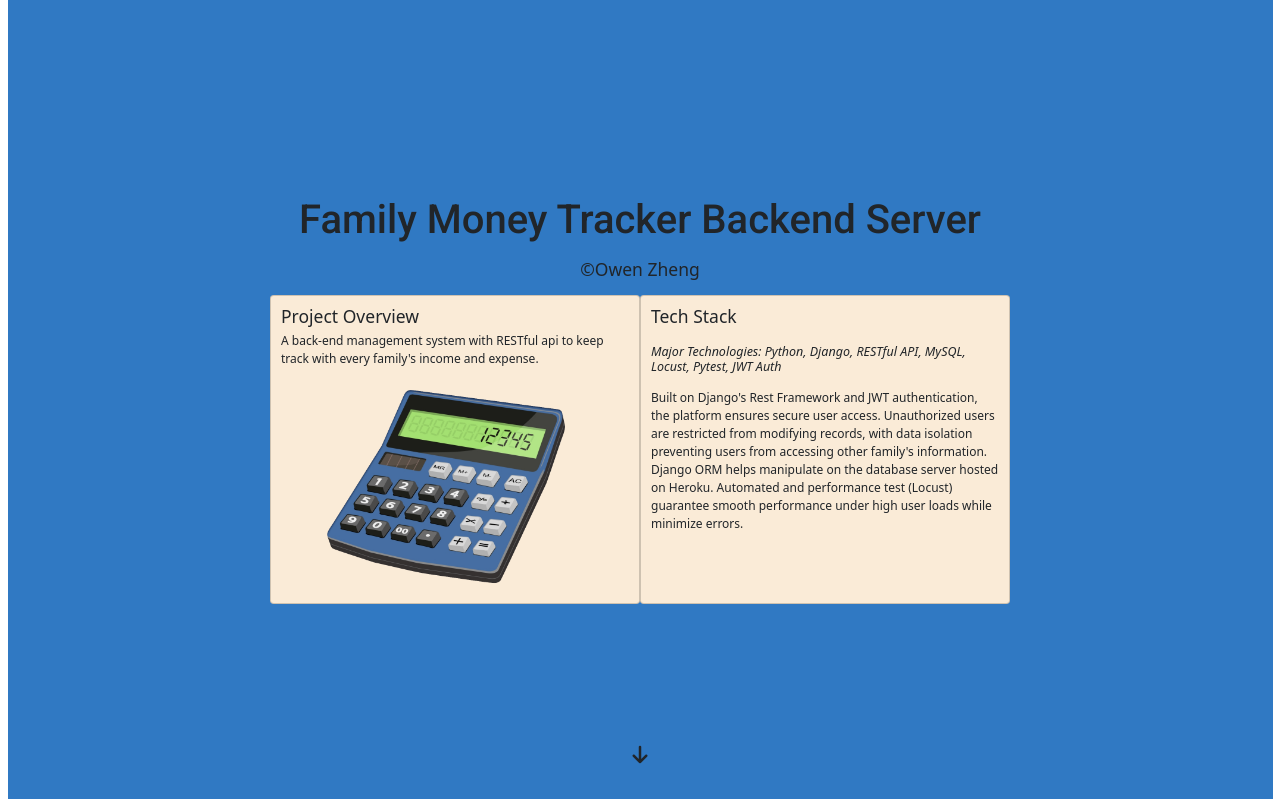
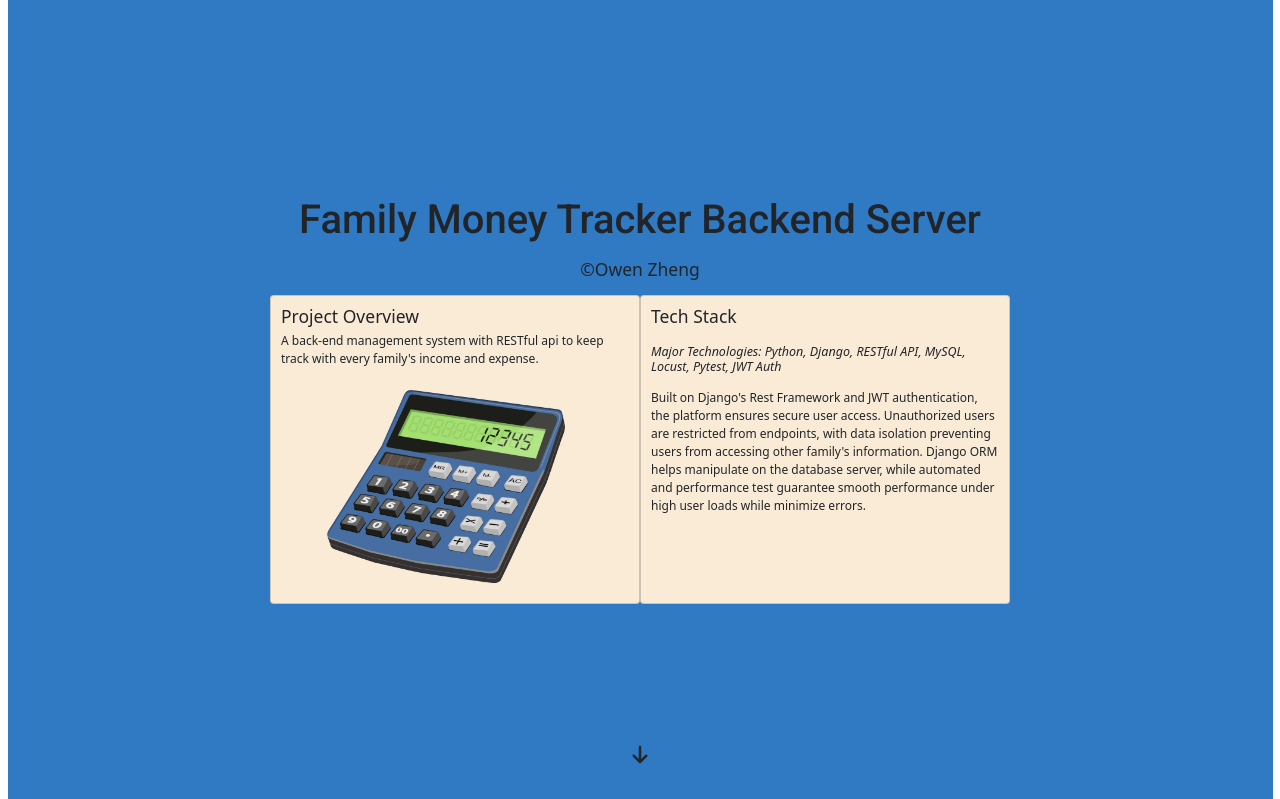
Before and after one commit to Owen200402/FamilyMoneyTracker, a Django app: page / in a window 1280 px wide. Shown: the top 799 px of the page. Run offline with Django 4.2, Linux system fonts and the light colour scheme; some libraries are stand-ins or nearby versions; some web fonts are replaced.

Commit message:
Change description

```diff
--- a/core/templates/core/index.html
+++ b/core/templates/core/index.html
@@ -74,12 +74,12 @@
                     <p>
                       Built on Django's Rest Framework and JWT authentication,
                       the platform ensures secure user access. Unauthorized
-                      users are restricted from modifying records, with data
-                      isolation preventing users from accessing other family's
+                      users are restricted from endpoints, with data isolation
+                      preventing users from accessing other family's
                       information. Django ORM helps manipulate on the database
-                      server hosted on Heroku. Automated and performance test
-                      (Locust) guarantee smooth performance under high user
-                      loads while minimize errors.
+                      server, while automated and performance test guarantee
+                      smooth performance under high user loads while minimize
+                      errors.
                     </p>
                   </div>
                 </div>
```
